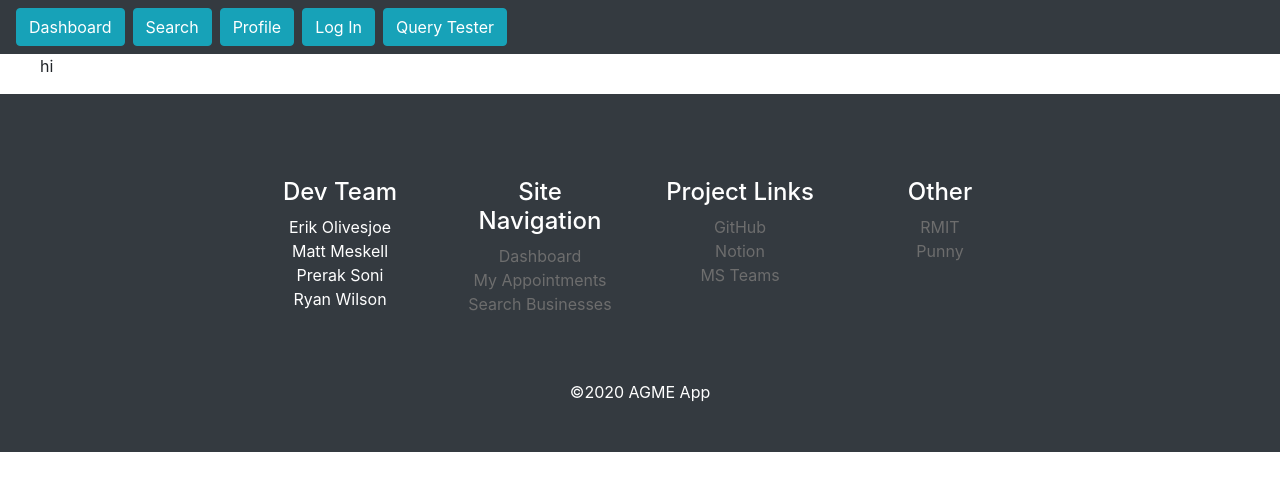
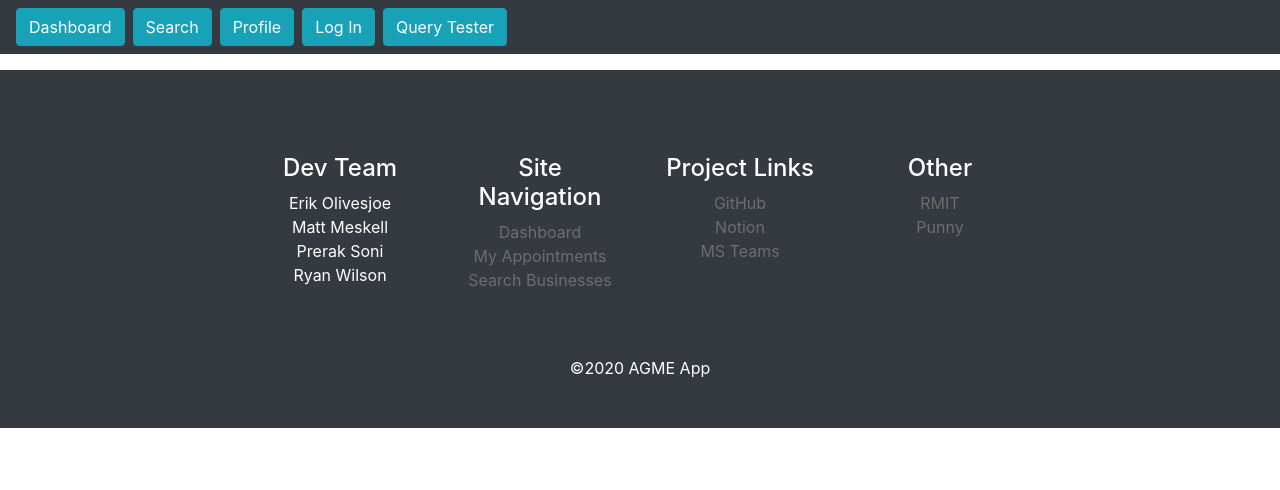
Before and after one commit to RMIT-SEPT/majorproject-7-tues-14-30-1, a React (Create React App) app in the folder FrontEnd/agme-app/: page /queryTester in a window 1280 px wide. Shown: the top 490 px of the page. Built offline with nearby package versions, Linux system fonts and the light colour scheme; no server answers.

Commit message:
updated query tester class in front end to confirm we can recieve API data from localhost

```diff
--- a/FrontEnd/agme-app/src/components/backend-integration/QueryTester.js
+++ b/FrontEnd/agme-app/src/components/backend-integration/QueryTester.js
@@ -14,7 +14,7 @@ class QueryTester extends Component {
     componentDidMount() {
 
 
-        const testQuery = "http://192.168.0.72:7000/api/employee/";
+        const testQuery = "http://localhost:7000/api/business?id=1";
 
     //     axios.get(`https://jsonplaceholder.typicode.com/users`)
     //   .then(res => {
@@ -24,6 +24,7 @@ class QueryTester extends Component {
 
         axios.get(testQuery)
         .then((response) => {
+            console.log(response.data)
             const business = response.data;
             this.setState({business})
         })
@@ -31,16 +32,12 @@ class QueryTester extends Component {
 
     render() {
 
-        console.log('This is a log')
-
-        // this.componentDidMount();
-
         return(
 
             // <h1> TEST </h1>
 
             <ul>
-                hi
+                { this.state.business.data }
             </ul>
 
 
```
Also changed, not shown: 1 other file (tests, documents, lock files or other folders).
